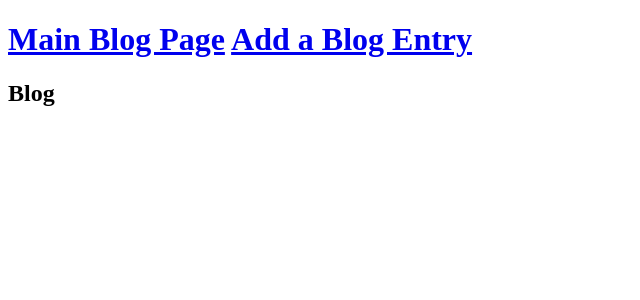
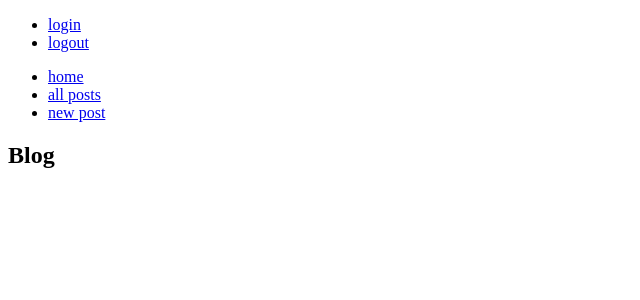
Before and after one commit to green8ball/blogz, a Flask app: page /blog in a window 1280 px wide. Shown: the top 300 px of the page, without its empty margins (0-640 px from the left). Run offline with Flask 2, Linux system fonts and the light colour scheme; data that the repository does not hold is empty; parts of the project's set-up code (start-up, migrations or seed data) failed here and were passed over.

Commit message:
Added additional files

```diff
--- a/main.py
+++ b/main.py
@@ -10,20 +10,26 @@ db = SQLAlchemy(app)
 
 class User(db.Model):
     id = db.Column(db.Integer, primary_key=True)
-    username = db.Column(db.String(20), Unique=True, nullable=False)
+    username = db.Column(db.String(20), unique=True, nullable=False)
     password = db.Column(db.String(20), nullable=False)
+
+    def __init__(self, username):
+        self.username = username
+
+    def __repr__(self):
+        return '<User %r>' % self.username
 
 class Blog(db.Model):
 
     id = db.Column(db.Integer, primary_key=True)
     title = db.Column(db.String(120))
     body = db.Column(db.String(255))
-    ower_id = db.Column(db.Integer, db.ForeignKey('User.id'), nullable=False)
+    owner_id = db.Column(db.Integer, db.ForeignKey("user.id"), nullable=False)
 
-    def __init__(self, title, body):
+    def __init__(self, title, body, owner_id):
         self.title = title
         self.body = body
-
+        self.owner_id = owner_id
 
     def __repr__(self):
         return '<Blog %r>' % self.title
--- a/templates/base.html
+++ b/templates/base.html
@@ -1,17 +1,30 @@
-<!doctype html>
+
+<!DOCTYPE html>
+
 <html>
     <head>
-        <title>{{title}}</title>
+        <title>Blogz</title>
+        <link rel="stylesheet" href="/css/normalize.css">
+        <link rel="stylesheet" href="/css/styles.css">
     </head>
-<body>
-    <h1>
-        <td>
-            <a href="/blog">Main Blog Page</a>
-        </td>
-        <td>
-            <a href="/newpost">Add a Blog Entry</a>
-        </td>
-    </h1>
+    <body>
+        <nav>
+            <ul id="user-account">
+                <li><a href="/login">login</a></li>
+                <li><a href="/logout">logout</a></li>
+            </ul>
+            <ul>
+                <li><a href="/">home</a></li>
+                <li><a href="/blog">all posts</a></li>
+                <li><a href="/blog/newpost">new post</a></li>
+            </ul>
+        </nav>
+
+<style>
+    .error {
+        color: red;
+    }
+</style>
     {% block content %}
     {% endblock %}
 
```
Also changed, not shown: css/normalize.css (added), css/styles.css (added), templates/index.html (added), templates/login.html (added), templates/signup.html (added), templates/singleUser.html (added).
